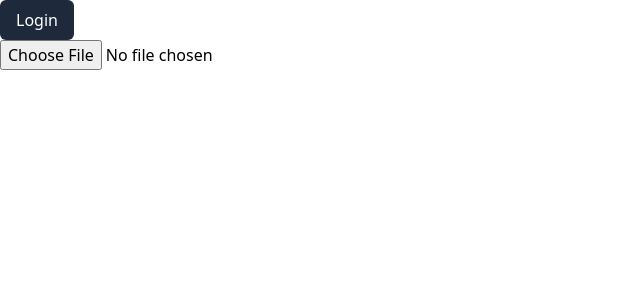
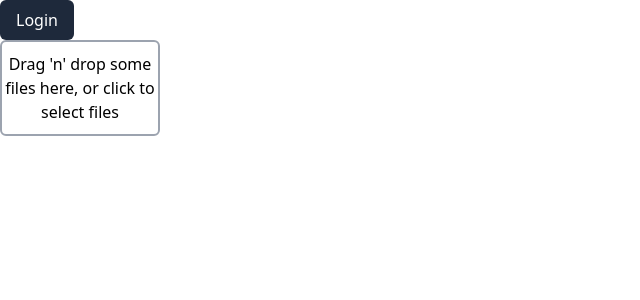
Before and after one commit to yunsoShin/AI_Interviewer, a Next.js app: page / in a window 1280 px wide. Shown: the top 300 px of the page, without its empty margins (0-640 px from the left). Built offline with nearby package versions, Linux system fonts and the light colour scheme; no server answers.

Commit message:
PDF파일 드래그앤드롭기능 및 PDF파일검증

```diff
--- a/package.json
+++ b/package.json
@@ -25,6 +25,8 @@
     "postcss": "8.4.24",
     "react": "^18.2.0",
     "react-dom": "^18.2.0",
+    "react-drop-zone": "^4.3.3",
+    "react-dropzone": "^14.2.3",
     "react-hot-toast": "^2.4.1",
     "tailwindcss": "3.3.2",
     "uuid": "^9.0.0"
--- a/src/components/addquestion.js
+++ b/src/components/addquestion.js
@@ -100,7 +100,7 @@ function Addquestion({ resultConvert, resultJob }) {
                         className="bg-white rounded-xl shadow-md p-4 hover:bg-gray-100 transition cursor-copy border"
                         onClick={() => {
                           navigator.clipboard.writeText(generatedBio);
-                          toast("Bio copied to clipboard", {
+                          toast("클립보드에 복사하였습니다", {
                             icon: "✂️",
                           });
                         }}
--- a/src/components/uploadpdf.js
+++ b/src/components/uploadpdf.js
@@ -1,12 +1,11 @@
-import { useState, useEffect } from "react";
+import React from "react";
+import { useState, useEffect, useCallback } from "react";
+import { useDropzone } from "react-dropzone";
 import { convertPdf, getJob } from "../utils/fetchapis";
 import Addquestion from "./addquestion";
 import { uploadResume } from "../pages/api/firebase";
 import { useAuthContext } from "@/pages/_app";
-
-const FileInput = ({ setSelectedFile }) => (
-  <input type="file" onChange={(e) => setSelectedFile(e.target.files[0])} />
-);
+import { Toaster, toast } from "react-hot-toast"; // Add this line
 
 export default function UploadPDF() {
   const { uid } = useAuthContext();
@@ -14,6 +13,19 @@ export default function UploadPDF() {
   const [resultConvert, setResultConvert] = useState();
   const [resultJob, setResultJob] = useState();
   const [loading, setLoading] = useState(false);
+
+  const onDrop = useCallback((acceptedFiles) => {
+    if (
+      acceptedFiles.length > 0 &&
+      acceptedFiles[0].type === "application/pdf"
+    ) {
+      setSelectedFile(acceptedFiles[0]);
+    } else {
+      toast.error("Only PDF files are accepted."); // Use the toast.error function
+    }
+  }, []);
+
+  const { getRootProps, getInputProps, isDragActive } = useDropzone({ onDrop });
 
   const uploadAndConvertFile = async (file) => {
     try {
@@ -39,10 +51,27 @@ export default function UploadPDF() {
 
   return (
     <div>
-      <FileInput setSelectedFile={setSelectedFile} />
-      {loading && <div>Uploading and converting...</div>}
+      <Toaster /> {/* Add this line */}
       {resultConvert && resultJob && (
         <Addquestion resultConvert={resultConvert} resultJob={resultJob} />
+      )}
+      {loading && (
+        <div className=" text-center">Uploading and converting...</div>
+      )}
+      {!loading && (
+        <div
+          className=" w-40 h-24 flex justify-center items-center border-2  border-gray-400 rounded-md"
+          {...getRootProps()}
+        >
+          <input {...getInputProps()} />
+          {isDragActive ? (
+            <p className="text-center">Drop the files here ...</p>
+          ) : (
+            <p className=" text-center">
+              Drag 'n' drop some files here, or click to select files
+            </p>
+          )}
+        </div>
       )}
     </div>
   );
--- a/src/pages/api/getGptRes.js
+++ /dev/null
@@ -1,25 +0,0 @@
-import { Configuration, OpenAIApi } from "openai";
-
-const configuration = new Configuration({
-  apiKey: process.env.OPENAI_API_KEY,
-});
-const openai = new OpenAIApi(configuration);
-
-export default async function handler(req, res) {
-  const requestBody = JSON.stringify(req.body); // 요청의 body를 JSON 문자열로 변환
-
-  const response = await openai.createCompletion({
-    model: "text-davinci-003",
-    prompt: `${requestBody} What kind of job is this resume for? Tell me your job in one word in English`,
-    temperature: 0.2,
-    max_tokens: 30,
-    top_p: 1.0,
-    frequency_penalty: 0.0,
-    presence_penalty: 0.0,
-  });
-  const result =
-    response.data.choices[0].text?.trim() || "sorry,there was a problem";
-  res.status(200).json(result);
-}
-
-//${requestBody} What kind of job is this resume for? Tell me your job in one word in English1
--- a/src/pages/api/resquestionarr.js
+++ b/src/pages/api/resquestionarr.js
@@ -27,7 +27,7 @@ export default async function handler(req, res) {
         ${resume}Based on this article, write 1 technical questions that the interviewer can ask in order of importance So please write 2 questions`,
       },
     ],
-    max_tokens: 100,
+    max_tokens: 300,
     stream: true,
   };
   const stream = await OpenAIStream(payload);
```
Also changed, not shown: 1 other file (tests, documents, lock files or other folders).
